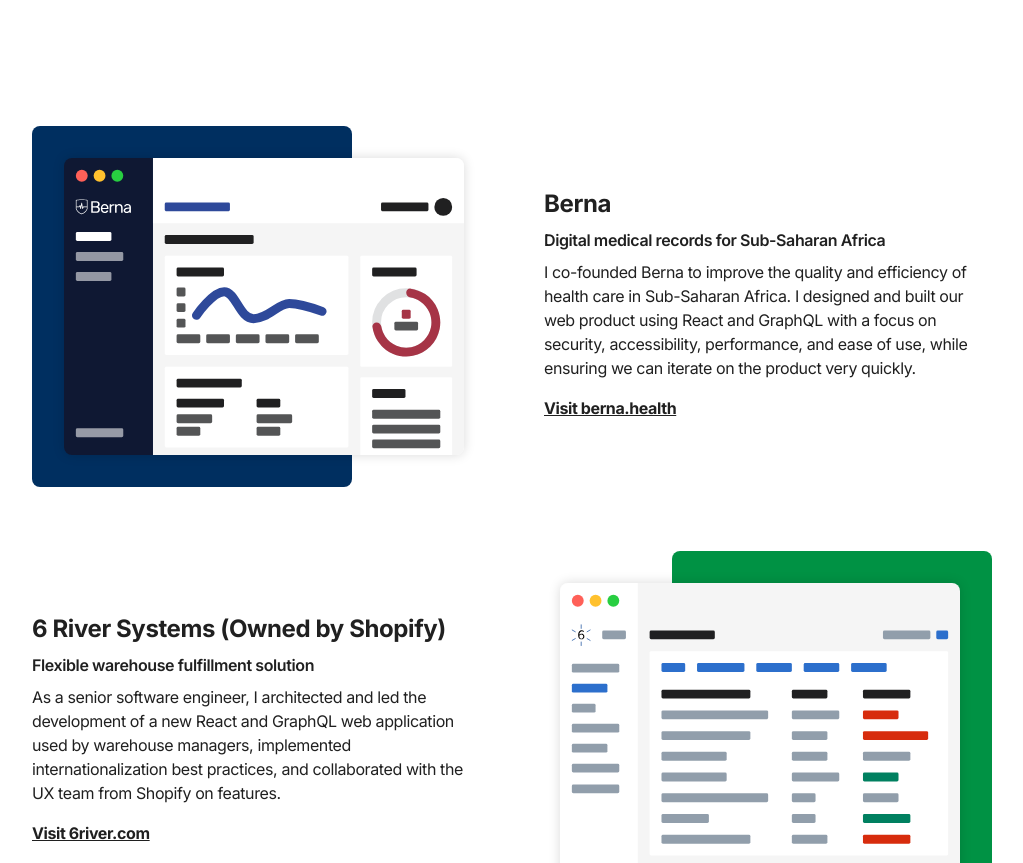
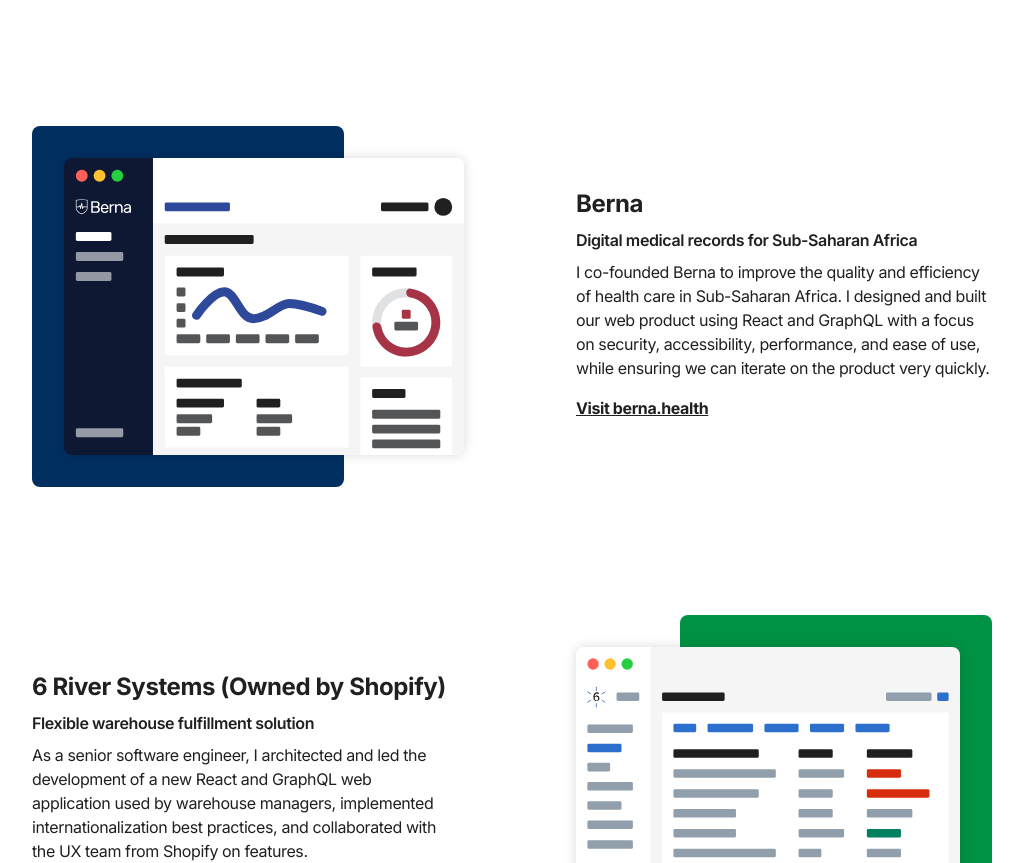
Before and after one commit to emroussel/personal-website, a Next.js app: page / in a window 1280 px wide. Shown: the part 1060-1923 px from the top of the page, without its empty margins (128-1151 px from the left). Built offline with nearby package versions, Linux system fonts and the light colour scheme.

Commit message:
Add better spacing between projects

```diff
--- a/pages/index.js
+++ b/pages/index.js
@@ -6,7 +6,7 @@
 
 function Project({ title, subtitle, illustrationUrl, illustrationAlt, text, linkUrl, linkText, isRight }) {
   return (
-    <div className="flex md:flex-row flex-col justify-between items-center mt-16">
+    <div className="flex md:flex-row flex-col justify-between items-center mt-32">
       <div
         className={`relative py-8 w-full ${
           isRight ? "order-none md:order-1 flex justify-end pl-8 sm:pl-0" : "order-none pr-8 sm:pr-0"
@@ -32,7 +32,7 @@
           } ${styles["project-rectangle"]}`}
         />
       </div>
-      <div className={`${isRight ? "md:mr-10 lg:mr-16" : "md:ml-10 lg:ml-16"} w-full pt-8 md:py-12 py-0`}>
+      <div className={`${isRight ? "md:mr-16 lg:mr-32" : "md:ml-16 lg:ml-32"} w-full pt-8 md:py-12 py-0`}>
         <h2>{title}</h2>
         <p className="font-semibold py-2">{subtitle}</p>
         <p>{text}</p>
```
